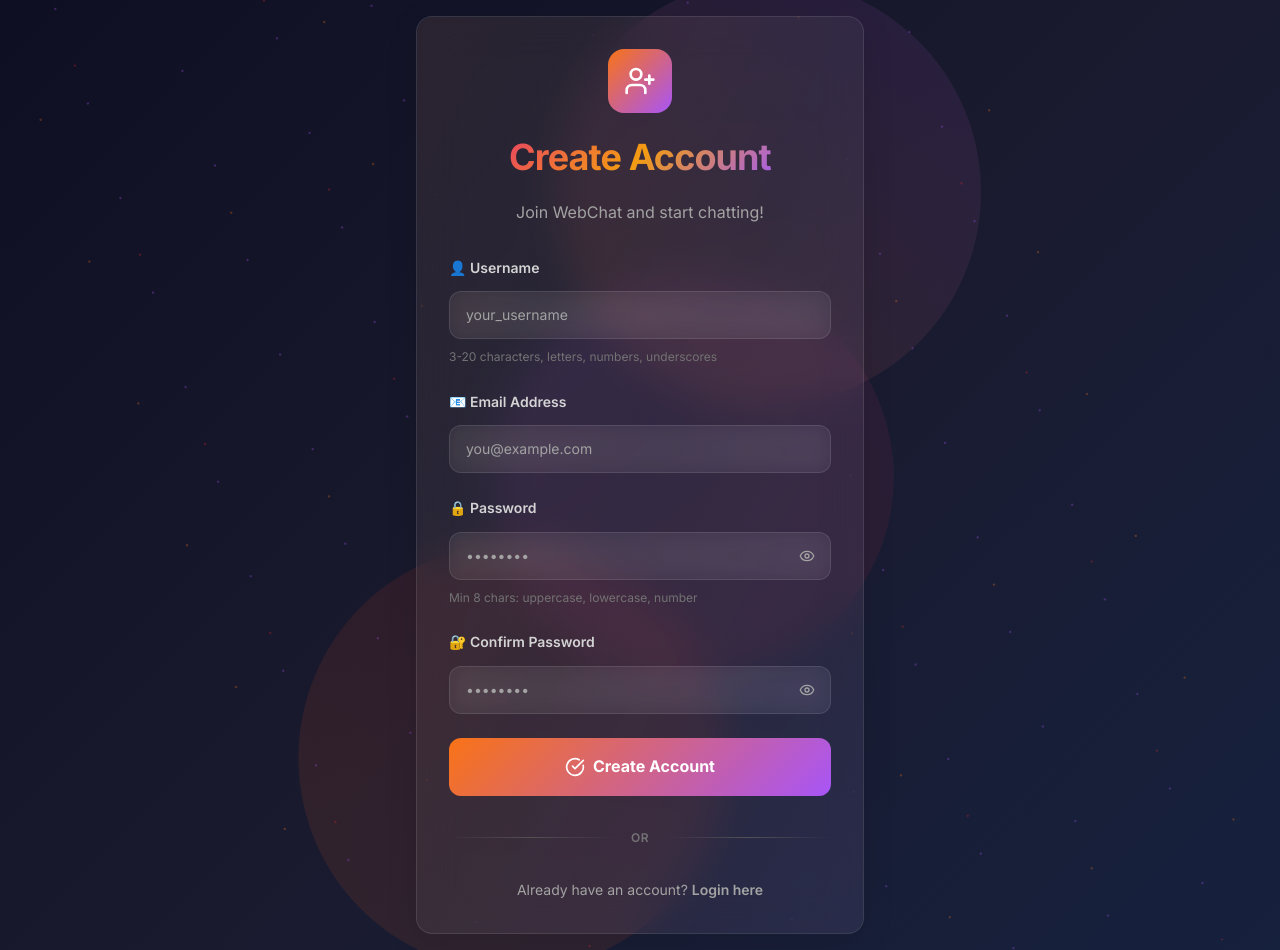
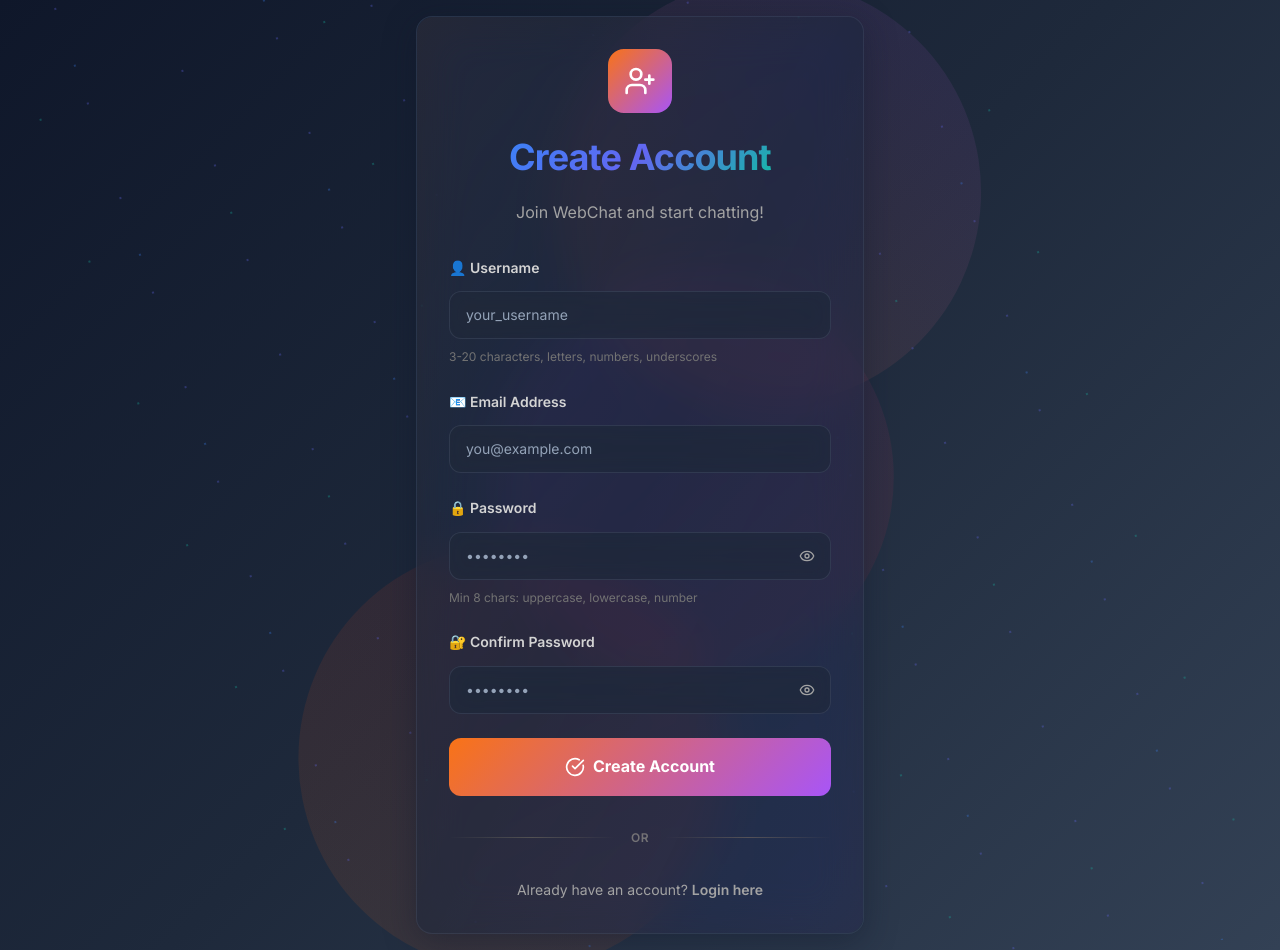
Before and after one commit to chahinsellami/chatapp, a Next.js app: page /signup in a window 1280 px wide. Built offline with nearby package versions, Linux system fonts and the light colour scheme.

Commit message:
Redesign with mature professional theme - Deep blue/indigo color scheme, prominent call buttons, refined glassmorphism, professional typography

```diff
--- a/app/globals.css
+++ b/app/globals.css
@@ -3,71 +3,66 @@
 @tailwind components;
 @tailwind utilities;
 
-/* ===== MODERN DESIGN SYSTEM ===== */
+/* ===== PROFESSIONAL DESIGN SYSTEM ===== */
 
 :root {
-  /* Unique Color Palette - Moving away from Discord blue */
-  --primary-50: #fef2f2;
-  --primary-100: #fce8e8;
-  --primary-200: #f9d1d1;
-  --primary-300: #f4a3a3;
-  --primary-400: #e87979;
-  --primary-500: #dc2626; /* Warm red accent */
-  --primary-600: #b91c1c;
-  --primary-700: #991b1b;
-  --primary-800: #7f1d1d;
-  --primary-900: #450a0a;
+  /* Primary - Deep Ocean Blue (Sophisticated & Professional) */
+  --primary-50: #eff6ff;
+  --primary-100: #dbeafe;
+  --primary-200: #bfdbfe;
+  --primary-300: #93c5fd;
+  --primary-400: #60a5fa;
+  --primary-500: #3b82f6; /* Professional blue */
+  --primary-600: #2563eb;
+  --primary-700: #1d4ed8;
+  --primary-800: #1e40af;
+  --primary-900: #1e3a8a;
 
-  /* Secondary - Warm Purple */
-  --secondary-50: #faf5ff;
-  --secondary-100: #f3e8ff;
-  --secondary-200: #e9d5ff;
-  --secondary-300: #d8b4fe;
-  --secondary-400: #c084fc;
-  --secondary-500: #a855f7; /* Vibrant purple */
-  --secondary-600: #9333ea;
-  --secondary-700: #7c3aed;
-  --secondary-800: #6b21a8;
-  --secondary-900: #581c87;
+  /* Secondary - Refined Indigo (Mature & Elegant) */
+  --secondary-50: #eef2ff;
+  --secondary-100: #e0e7ff;
+  --secondary-200: #c7d2fe;
+  --secondary-300: #a5b4fc;
+  --secondary-400: #818cf8;
+  --secondary-500: #6366f1; /* Refined indigo */
+  --secondary-600: #4f46e5;
+  --secondary-700: #4338ca;
+  --secondary-800: #3730a3;
+  --secondary-900: #312e81;
 
-  /* Accent - Orange */
-  --accent-50: #fff7ed;
-  --accent-100: #ffedd5;
-  --accent-200: #fed7aa;
-  --accent-300: #fdba74;
-  --accent-400: #fb923c;
-  --accent-500: #f97316; /* Warm orange */
-  --accent-600: #ea580c;
-  --accent-700: #c2410c;
-  --accent-800: #9a3412;
-  --accent-900: #7c2d12;
+  /* Accent - Sophisticated Teal (Professional highlight) */
+  --accent-50: #f0fdfa;
+  --accent-100: #ccfbf1;
+  --accent-200: #99f6e4;
+  --accent-300: #5eead4;
+  --accent-400: #2dd4bf;
+  --accent-500: #14b8a6; /* Professional teal */
+  --accent-600: #0d9488;
+  --accent-700: #0f766e;
+  --accent-800: #115e59;
+  --accent-900: #134e4a;
 
-  /* Neutral - Modern Gray Scale */
-  --neutral-50: #fafafa;
-  --neutral-100: #f5f5f5;
-  --neutral-200: #e5e5e5;
-  --neutral-300: #d4d4d4;
-  --neutral-400: #a3a3a3;
-  --neutral-500: #737373;
-  --neutral-600: #525252;
-  --neutral-700: #404040;
-  --neutral-800: #262626;
-  --neutral-900: #171717;
+  /* Neutral - Professional Gray Scale (Darker, more sophisticated) */
+  --neutral-50: #f8fafc;
+  --neutral-100: #f1f5f9;
+  --neutral-200: #e2e8f0;
+  --neutral-300: #cbd5e1;
+  --neutral-400: #94a3b8;
+  --neutral-500: #64748b;
+  --neutral-600: #475569;
+  --neutral-700: #334155;
+  --neutral-800: #1e293b;
+  --neutral-900: #0f172a;
 
-  /* Background Gradients */
-  --bg-primary: linear-gradient(135deg, #0f0f23 0%, #1a1a2e 50%, #16213e 100%);
-  --bg-secondary: linear-gradient(
-    135deg,
-    #1a1a2e 0%,
-    #16213e 50%,
-    #0f0f23 100%
-  );
-  --bg-accent: linear-gradient(135deg, #e94560 0%, #f39c12 50%, #a55eea 100%);
+  /* Background - Deep, sophisticated dark theme */
+  --bg-primary: linear-gradient(135deg, #0f172a 0%, #1e293b 50%, #334155 100%);
+  --bg-secondary: linear-gradient(135deg, #1e293b 0%, #334155 50%, #475569 100%);
+  --bg-accent: linear-gradient(135deg, #3b82f6 0%, #6366f1 50%, #14b8a6 100%);
 
-  /* Glass Effect Colors */
-  --glass-bg: rgba(255, 255, 255, 0.05);
-  --glass-border: rgba(255, 255, 255, 0.1);
-  --glass-shadow: rgba(0, 0, 0, 0.1);
+  /* Glass Effect - More subtle and professional */
+  --glass-bg: rgba(30, 41, 59, 0.4);
+  --glass-border: rgba(148, 163, 184, 0.15);
+  --glass-shadow: rgba(15, 23, 42, 0.3);
 
   /* Animation Variables */
   --duration-fast: 150ms;
@@ -100,38 +95,39 @@
 /* ===== GLASSMORPHISM COMPONENTS ===== */
 
 .glass-card {
-  background: var(--glass-bg);
-  backdrop-filter: blur(20px);
-  -webkit-backdrop-filter: blur(20px);
-  border: 1px solid var(--glass-border);
+  background: rgba(30, 41, 59, 0.6);
+  backdrop-filter: blur(24px) saturate(180%);
+  -webkit-backdrop-filter: blur(24px) saturate(180%);
+  border: 1px solid rgba(148, 163, 184, 0.12);
   border-radius: 16px;
-  box-shadow: 0 8px 32px var(--glass-shadow);
+  box-shadow: 0 8px 32px rgba(15, 23, 42, 0.4);
 }
 
 .glass-button {
-  background: var(--glass-bg);
-  backdrop-filter: blur(10px);
-  -webkit-backdrop-filter: blur(10px);
-  border: 1px solid var(--glass-border);
+  background: rgba(30, 41, 59, 0.5);
+  backdrop-filter: blur(12px);
+  -webkit-backdrop-filter: blur(12px);
+  border: 1px solid rgba(148, 163, 184, 0.12);
   border-radius: 12px;
   transition: all var(--duration-normal) var(--easing-smooth);
 }
 
 .glass-button:hover {
-  background: rgba(255, 255, 255, 0.1);
-  transform: translateY(-2px);
-  box-shadow: 0 12px 40px rgba(0, 0, 0, 0.2);
+  background: rgba(51, 65, 85, 0.7);
+  border-color: rgba(148, 163, 184, 0.2);
+  transform: translateY(-1px);
+  box-shadow: 0 4px 16px rgba(59, 130, 246, 0.15);
 }
 
 /* ===== MODERN FORM STYLES ===== */
 
 .modern-input {
-  background: var(--glass-bg);
+  background: rgba(30, 41, 59, 0.6);
   backdrop-filter: blur(10px);
-  border: 1px solid var(--glass-border);
+  border: 1px solid rgba(148, 163, 184, 0.15);
   border-radius: 12px;
   padding: 12px 16px;
-  color: var(--neutral-100);
+  color: #f1f5f9;
   font-size: 14px;
   transition: all var(--duration-normal) var(--easing-smooth);
   font-family: "Inter", sans-serif;
@@ -139,13 +135,13 @@
 
 .modern-input:focus {
   outline: none;
-  border-color: var(--secondary-400);
-  box-shadow: 0 0 0 3px rgba(168, 85, 247, 0.1);
-  background: rgba(255, 255, 255, 0.08);
+  border-color: #6366f1;
+  box-shadow: 0 0 0 3px rgba(99, 102, 241, 0.1);
+  background: rgba(51, 65, 85, 0.7);
 }
 
 .modern-input::placeholder {
-  color: var(--neutral-400);
+  color: #94a3b8;
 }
 
 /* ===== GRADIENT TEXT ===== */
```
Also changed, not shown: app/messenger/page.tsx (+43 -58 lines), components/Friends/DirectMessages.tsx (+61 -70 lines).
